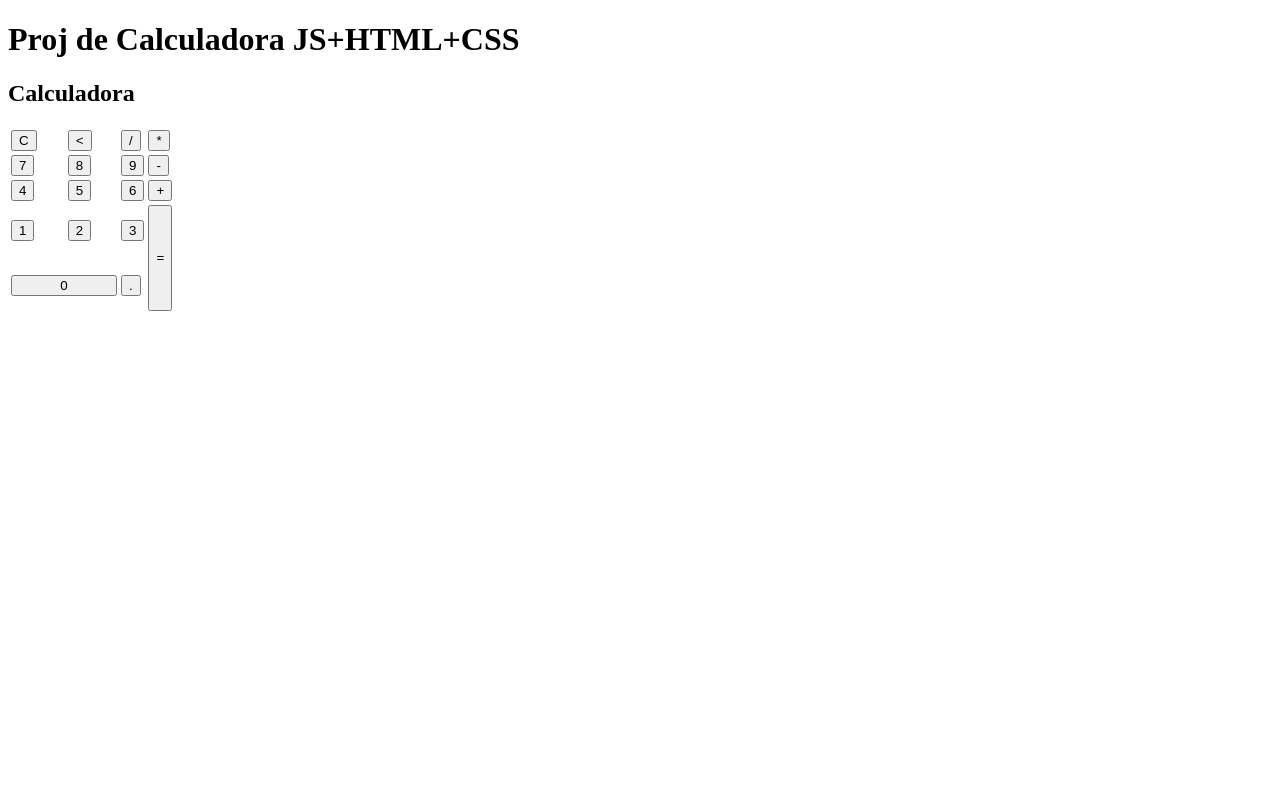
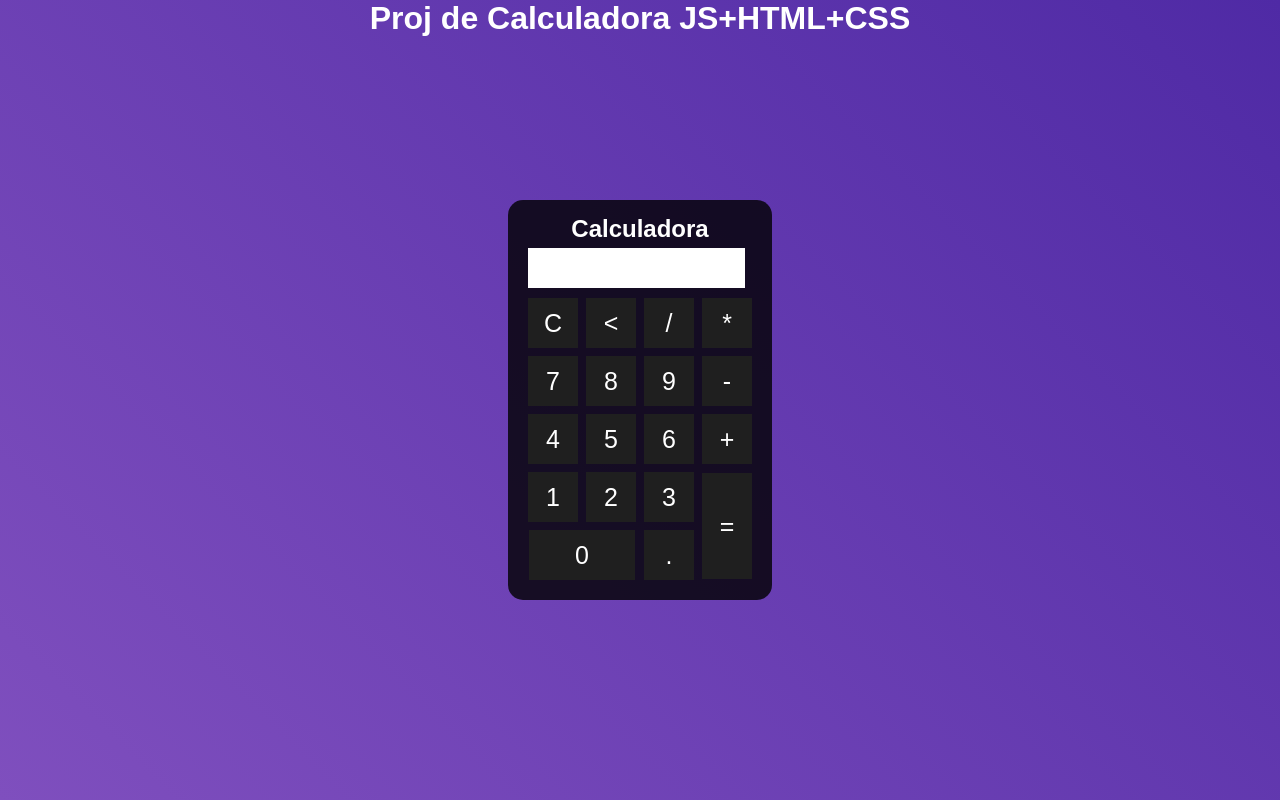
Before and after one commit to cdsalema/CALC_3project, a plain HTML site: page index.html in a window 1280 px wide. Drawn offline with Linux system fonts and the light colour scheme.

Commit message:
docs - organizacao de pastas

```diff
--- a/index.html
+++ b/index.html
@@ -5,8 +5,8 @@
     <meta http-equiv="X-UA-Compatible" content="IE=edge">
     <meta name="viewport" content="width=device-width, initial-scale=1.0">
     <title>Calculadora</title>
-    <link rel="stylesheet" href="style.css">
-    <script src="scripts/calculadora.js"></script>
+    <link rel="stylesheet" href="assets/css/estilo.css">
+    <script src="assets/scripts/calculadora.js"></script>
 </head>
 <body>
     <div class="fundo">
```
Also changed, not shown: assets/css/estilo.css (renamed from css/estilo.css), assets/scripts/calculadora.js (renamed from scripts/calculadora.js).
